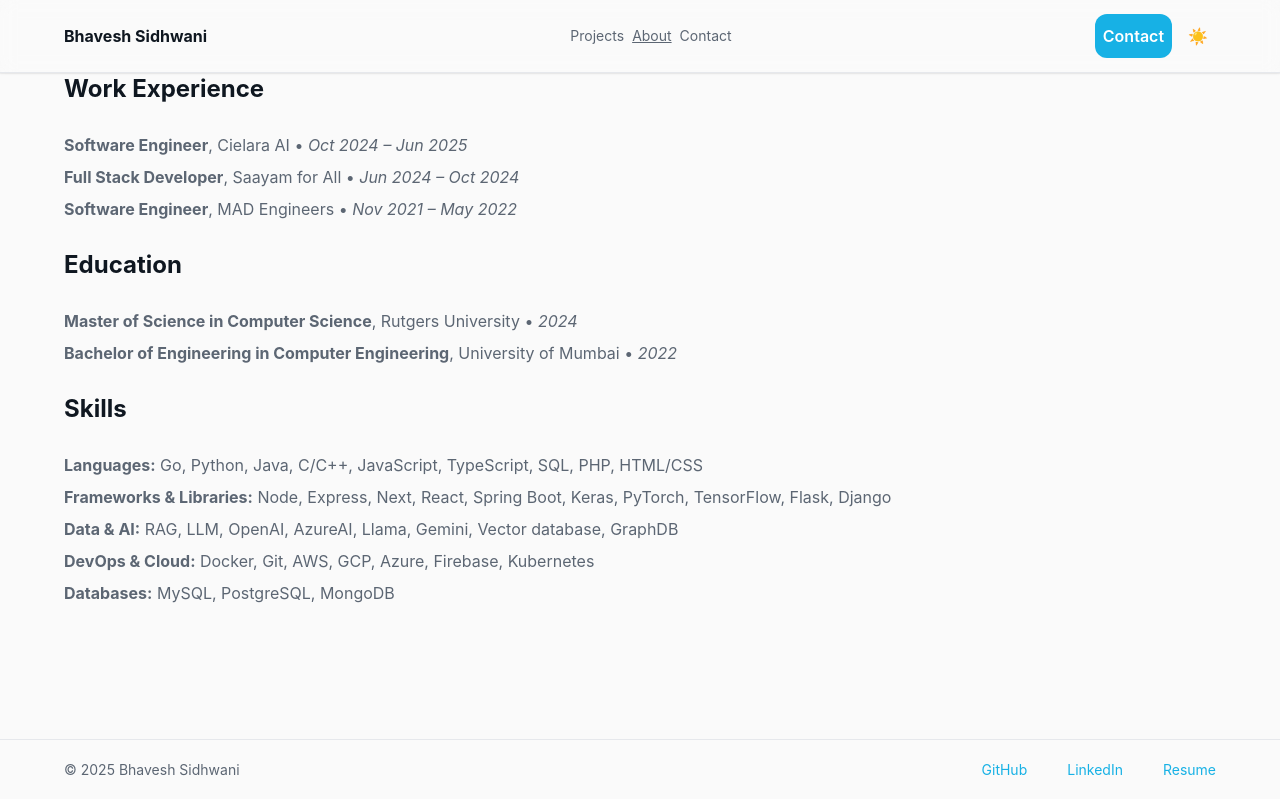
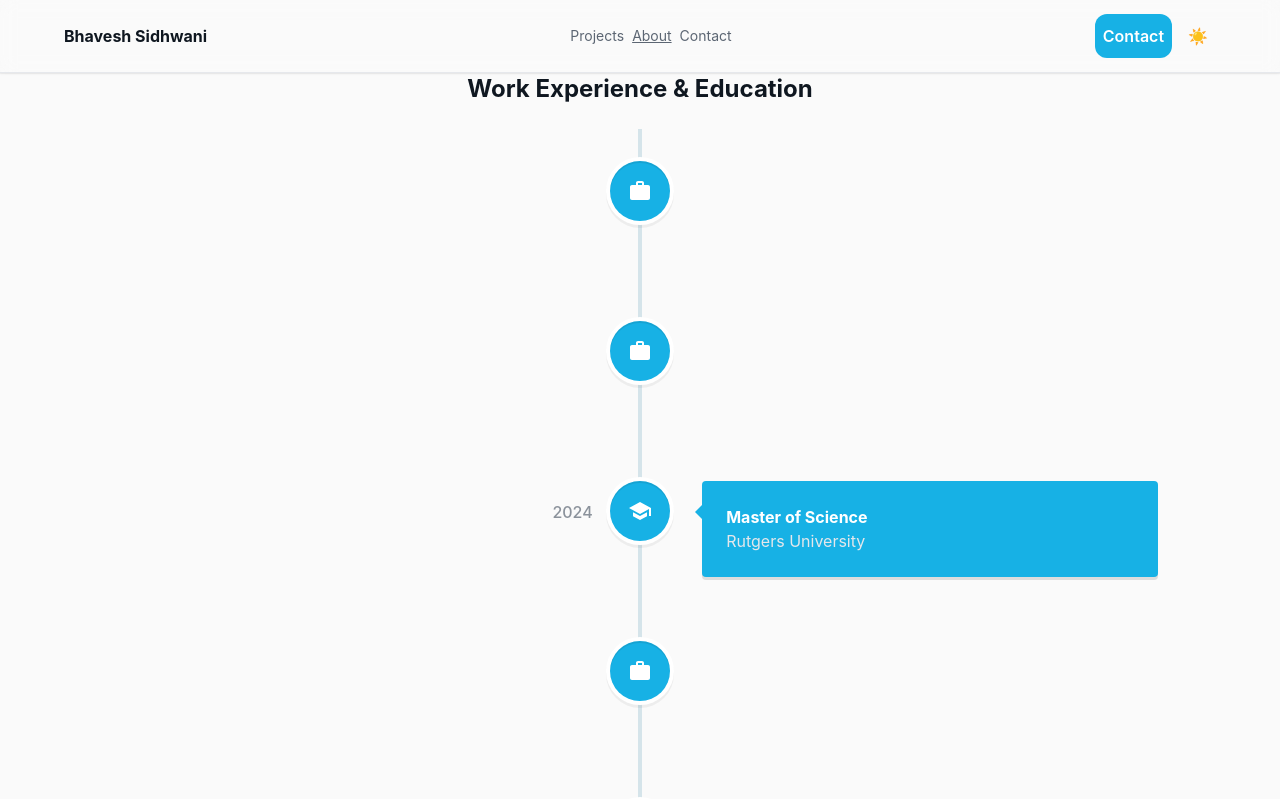
Before and after one commit to BhaveshSidhwani/Personal-Portfolio-Website, a Next.js app: page /about in a window 1280 px wide. Shown: the top 799 px of the page. Built offline with nearby package versions, Linux system fonts and the light colour scheme.

Commit message:
[Feat] Added Timeline component for Experience and Education

```diff
--- a/app/about/page.tsx
+++ b/app/about/page.tsx
@@ -1,44 +1,7 @@
 import SectionHeader from "@/components/SectionHeader";
+import Timeline from "@/components/Timeline";
 
 export default function AboutPage() {
-  const workExperience = [
-    {
-      position: "Software Engineer",
-      company: "Cielara AI",
-      start: "Oct 2024",
-      end: "Jun 2025",
-    },
-    {
-      position: "Full Stack Developer",
-      company: "Saayam for All",
-      start: "Jun 2024",
-      end: "Oct 2024",
-    },
-    {
-      position: "Software Engineer",
-      company: "MAD Engineers",
-      start: "Nov 2021",
-      end: "May 2022",
-    },
-  ];
-
-  const education = [
-    {
-      degree: "Master of Science",
-      major: "Computer Science",
-      institution: "Rutgers University",
-      gpa: "3.88",
-      year: "2024",
-    },
-    {
-      degree: "Bachelor of Engineering",
-      major: "Computer Engineering",
-      institution: "University of Mumbai",
-      gpa: "3.7",
-      year: "2022",
-    },
-  ];
-
   const skills = {
     Languages: [
       "Go",
@@ -87,33 +50,8 @@ export default function AboutPage() {
 
   return (
     <div className="space-y-6">
-      <SectionHeader title="Work Experience" />
-      <ul className="text-[--muted]">
-        {workExperience.map((exp, i) => (
-          <li key={i} className="py-1">
-            <span>
-              <strong>{exp.position}</strong>, {exp.company} •{" "}
-              <em>
-                {exp.start} – {exp.end}
-              </em>
-            </span>
-          </li>
-        ))}
-      </ul>
-
-      <SectionHeader title="Education" />
-      <ul className="text-[--muted]">
-        {education.map((exp, i) => (
-          <li key={i} className="py-1">
-            <span>
-              <strong>
-                {exp.degree} in {exp.major}
-              </strong>
-              , {exp.institution} • <em>{exp.year}</em>
-            </span>
-          </li>
-        ))}
-      </ul>
+      <SectionHeader title="Work Experience & Education" position="center" />
+      <Timeline />
 
       <SectionHeader title="Skills" />
       <ul className="text-[--muted]">
--- a/app/globals.css
+++ b/app/globals.css
@@ -2,7 +2,11 @@
 @tailwind components;
 @tailwind utilities;
 
+/* Light */
 :root {
+  --line: #d5e4ea; /* timeline line */
+  --on-accent: #ffffff;
+
   --accent-500: #17b1e5;
   --accent-600: #14a1d0;
   --accent-700: #0f86ad;
@@ -16,7 +20,11 @@
   --error: #ef4444;
 }
 
+/* Dark */
 [data-theme="dark"] {
+  --line: #1f2a3a;
+  --on-accent: #f8fefe;
+
   --accent-500: #19b8ee;
   --accent-600: #1ac3fd;
   --accent-700: #1296c4;
@@ -58,3 +66,21 @@ body {
       transform 0.2s cubic-bezier(0.2, 0.8, 0.2, 1);
   }
 }
+
+/* focus visibility */
+.vertical-timeline-element--work:focus-visible {
+  outline: 2px solid var(--accent);
+  outline-offset: 2px;
+  border-radius: 10px;
+}
+
+/* “current role” variant */
+.timeline-card--current {
+  background: linear-gradient(
+      0deg,
+      rgba(255, 255, 255, 0.06),
+      rgba(255, 255, 255, 0.06)
+    ),
+    var(--accent);
+  box-shadow: var(--shadow-elev);
+}
--- a/components/SectionHeader.tsx
+++ b/components/SectionHeader.tsx
@@ -1,8 +1,25 @@
-import React from 'react';
+import clsx from "clsx";
+import React from "react";
 
-export default function SectionHeader({ title, subtitle }: { title: string, subtitle?: string }) {
+export default function SectionHeader({
+  title,
+  subtitle,
+  position = "left",
+}: {
+  title: string;
+  subtitle?: string;
+  position?: "left" | "center" | "right";
+}) {
+  const base = "mb-4";
+
+  const positions = {
+    left: "text-left",
+    center: "text-center",
+    right: "text-right",
+  } as const;
+
   return (
-    <div className="mb-4">
+    <div className={clsx(base, positions[position])}>
       <h2 className="text-2xl font-bold">{title}</h2>
       {subtitle && <p className="text-[--muted]">{subtitle}</p>}
     </div>
--- /dev/null
+++ b/components/Timeline.tsx
@@ -0,0 +1,88 @@
+"use client";
+import React from "react";
+import {
+  VerticalTimeline,
+  VerticalTimelineElement,
+} from "react-vertical-timeline-component";
+import "react-vertical-timeline-component/style.min.css";
+import { MdWork, MdSchool } from "react-icons/md";
+
+enum ElementType {
+  Work,
+  Education,
+}
+
+export default function Timeline() {
+  const experience = [
+    {
+      type: ElementType.Work,
+      position: "Software Engineer",
+      project: "Cloud Observability and Insights",
+      institution: "Cielara AI",
+      duration: "Oct 2024 - Jun 2025",
+    },
+    {
+      type: ElementType.Work,
+      position: "Full Stack Developer",
+      project: "Accessible Help Platform",
+      institution: "Saayam for All",
+      duration: "Jun 2024 - Oct 2024",
+    },
+    {
+      type: ElementType.Education,
+      degree: "Master of Science",
+      abbreviation: "M.S.",
+      major: "Computer Science",
+      institution: "Rutgers University",
+      duration: "2024",
+    },
+    {
+      type: ElementType.Work,
+      position: "Software Developer Intern",
+      project: "Inventory Management System",
+      institution: "MAD Engineers",
+      duration: "Nov 2021 - May 2022",
+    },
+    {
+      type: ElementType.Education,
+      degree: "Bachelor of Engineering",
+      abbreviation: "B.E.",
+      major: "Computer Engineering",
+      institution: "University of Mumbai",
+      duration: "2022",
+    },
+  ];
+
+  return (
+    <VerticalTimeline lineColor="var(--line)">
+      {experience.map((item, index) => (
+        <VerticalTimelineElement
+          key={index}
+          className="vertical-timeline-element--work"
+          date={item.duration}
+          icon={item.type === ElementType.Work ? <MdWork /> : <MdSchool />}
+          position={item.type === ElementType.Work ? "left" : "right"}
+          visible={true}
+          contentStyle={{
+            background: "var(--accent-500)",
+            color: "var(--muted)",
+          }}
+          contentArrowStyle={{
+            borderRight: "7px solid var(--accent-500)",
+          }}
+          iconStyle={{
+            background: "var(--accent-500)",
+            color: "var(--on-accent)",
+          }}
+        >
+          <h3 className="vertical-timeline-element-title text-white">
+            <b>{item.position || item.degree}</b>
+          </h3>
+          <h4 className="vertical-timeline-element-subtitle text-gray-200">
+            {item.institution}
+          </h4>
+        </VerticalTimelineElement>
+      ))}
+    </VerticalTimeline>
+  );
+}
--- a/package.json
+++ b/package.json
@@ -9,10 +9,14 @@
     "lint": "next lint"
   },
   "dependencies": {
+    "@types/react-vertical-timeline-component": "^3.3.6",
     "clsx": "^2.1.1",
     "next": "14.2.4",
+    "prop-types": "^15.8.1",
     "react": "18.2.0",
-    "react-dom": "18.2.0"
+    "react-dom": "18.2.0",
+    "react-icons": "^5.5.0",
+    "react-vertical-timeline-component": "^3.5.3"
   },
   "devDependencies": {
     "@types/node": "^20.10.0",
```
Also changed, not shown: 1 other file (tests, documents, lock files or other folders).
